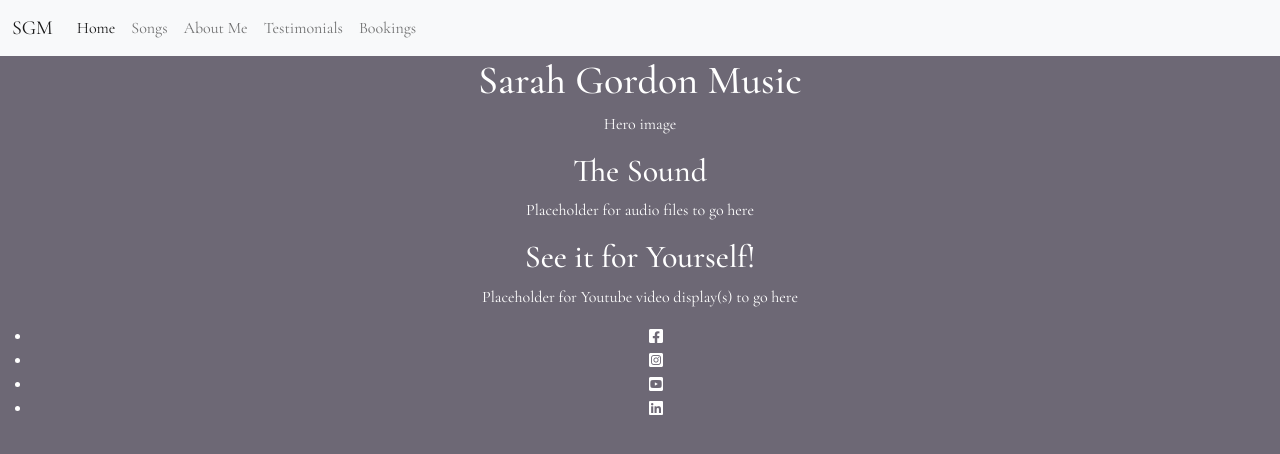
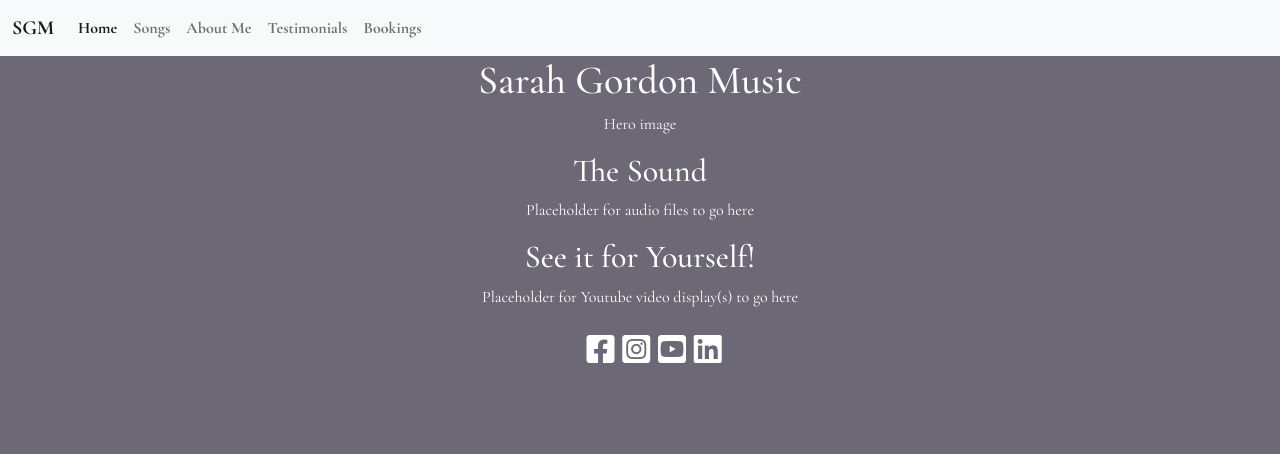
Before and after one commit to Yusuffrih/Sazzy-Sings-1stEdition, a plain HTML site: page index.html in a window 1280 px wide. Drawn offline with nearby package versions, Linux system fonts and the light colour scheme.

Commit message:
Added styling to footer

```diff
--- a/assets/css/style.css
+++ b/assets/css/style.css
@@ -13,3 +13,26 @@ body {
     text-align: center;
     position: relative;
 }
+
+
+/* ------------------------------------------------Navbar */
+
+.navbar {
+    font-weight: 800;
+}
+
+
+/* ------------------------------------------------Footer */
+
+
+.social-media {
+    display: inline-block;
+    list-style: none;
+}
+
+footer li {
+    display: inline-block;
+    font-size: 200%;
+    padding: 2px 4px 2px 0;
+    text-align: center;
+}
```
